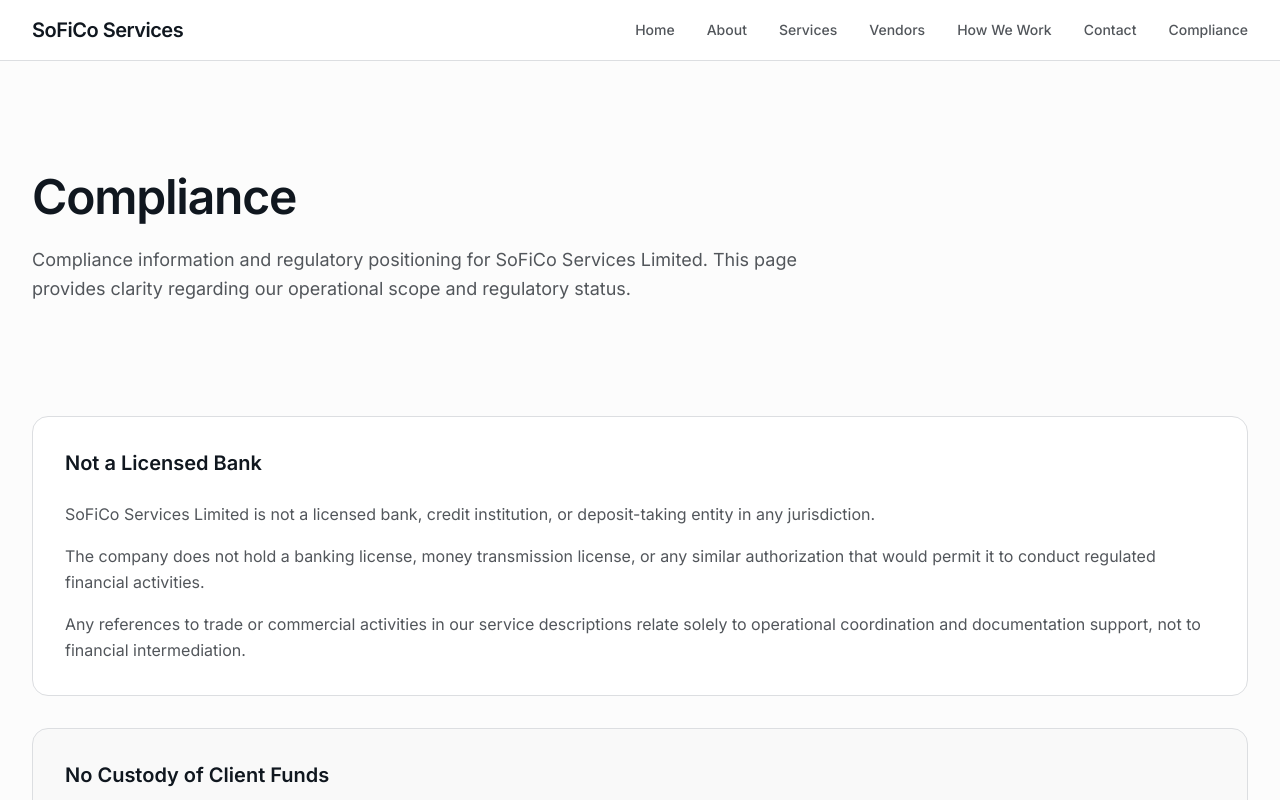
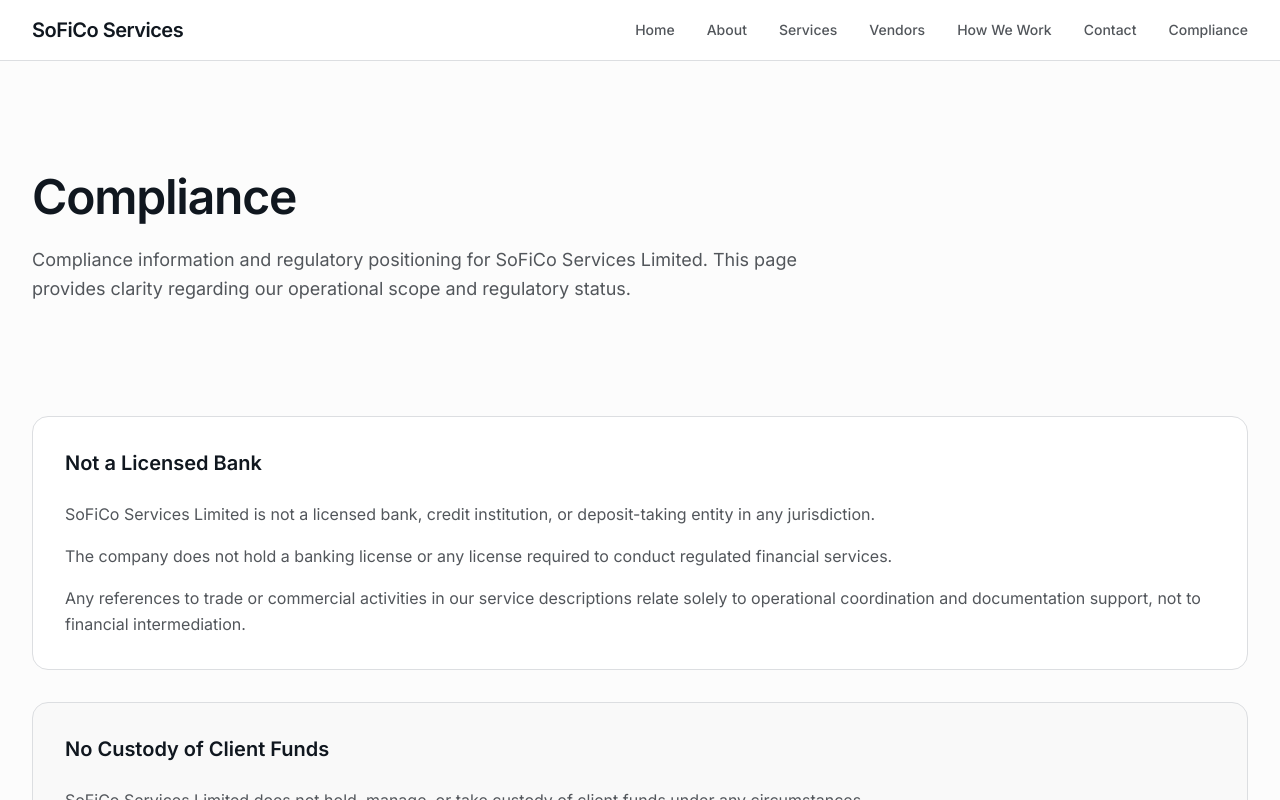
Before and after one commit to core-relay-err0r/sait-sofico2, a Next.js app: page /compliance in a window 1280 px wide. Shown: the top 800 px of the page. Built offline with nearby package versions, Linux system fonts and the light colour scheme.

Commit message:
fix: update compliance page for jurisdiction-neutral wording\n\nReplace "money transmission license" with "any license required"\nto conduct regulated financial services for conservative language.

```diff
--- a/app/compliance/page.tsx
+++ b/app/compliance/page.tsx
@@ -14,7 +14,7 @@ const complianceSections = [
     title: "Not a Licensed Bank",
     content: [
       "SoFiCo Services Limited is not a licensed bank, credit institution, or deposit-taking entity in any jurisdiction.",
-      "The company does not hold a banking license, money transmission license, or any similar authorization that would permit it to conduct regulated financial activities.",
+      "The company does not hold a banking license or any license required to conduct regulated financial services.",
       "Any references to trade or commercial activities in our service descriptions relate solely to operational coordination and documentation support, not to financial intermediation.",
     ],
   },
```
